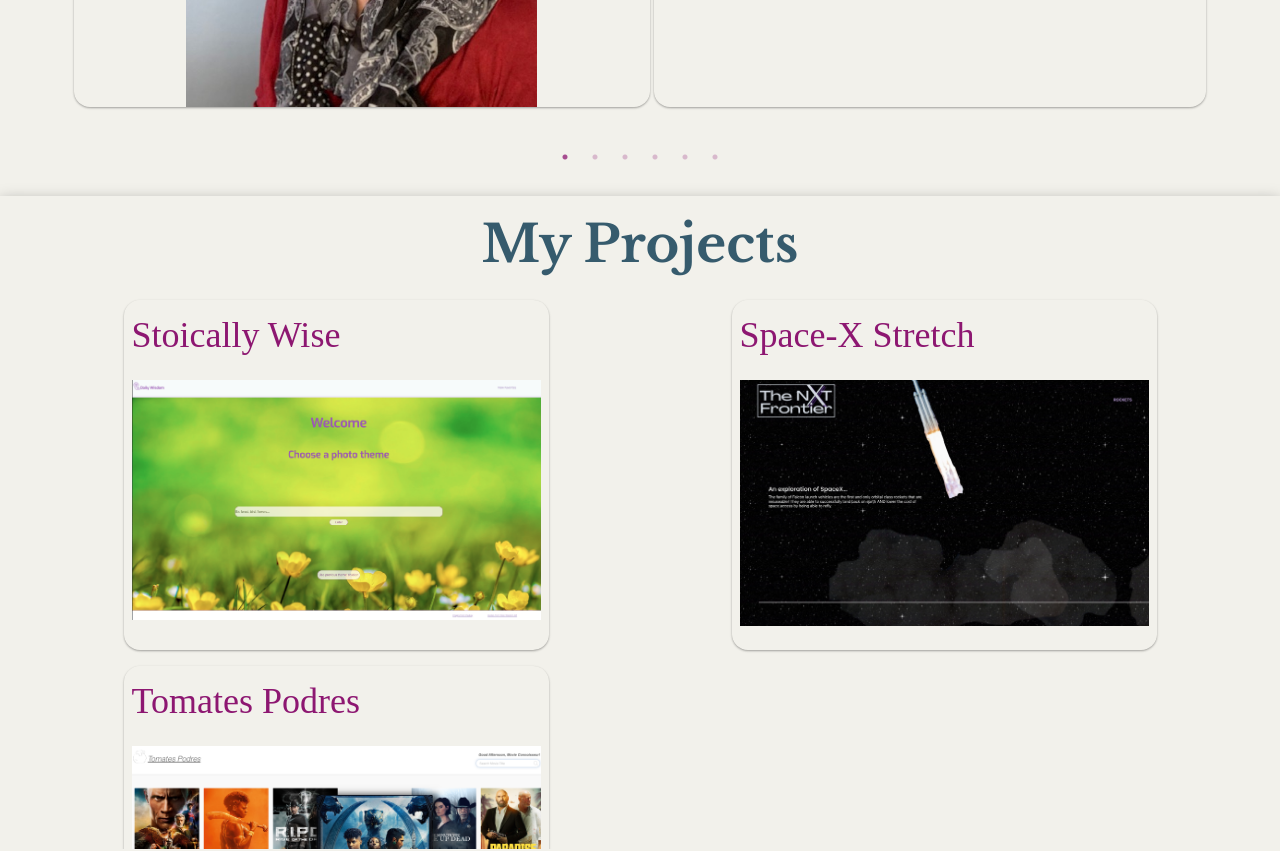
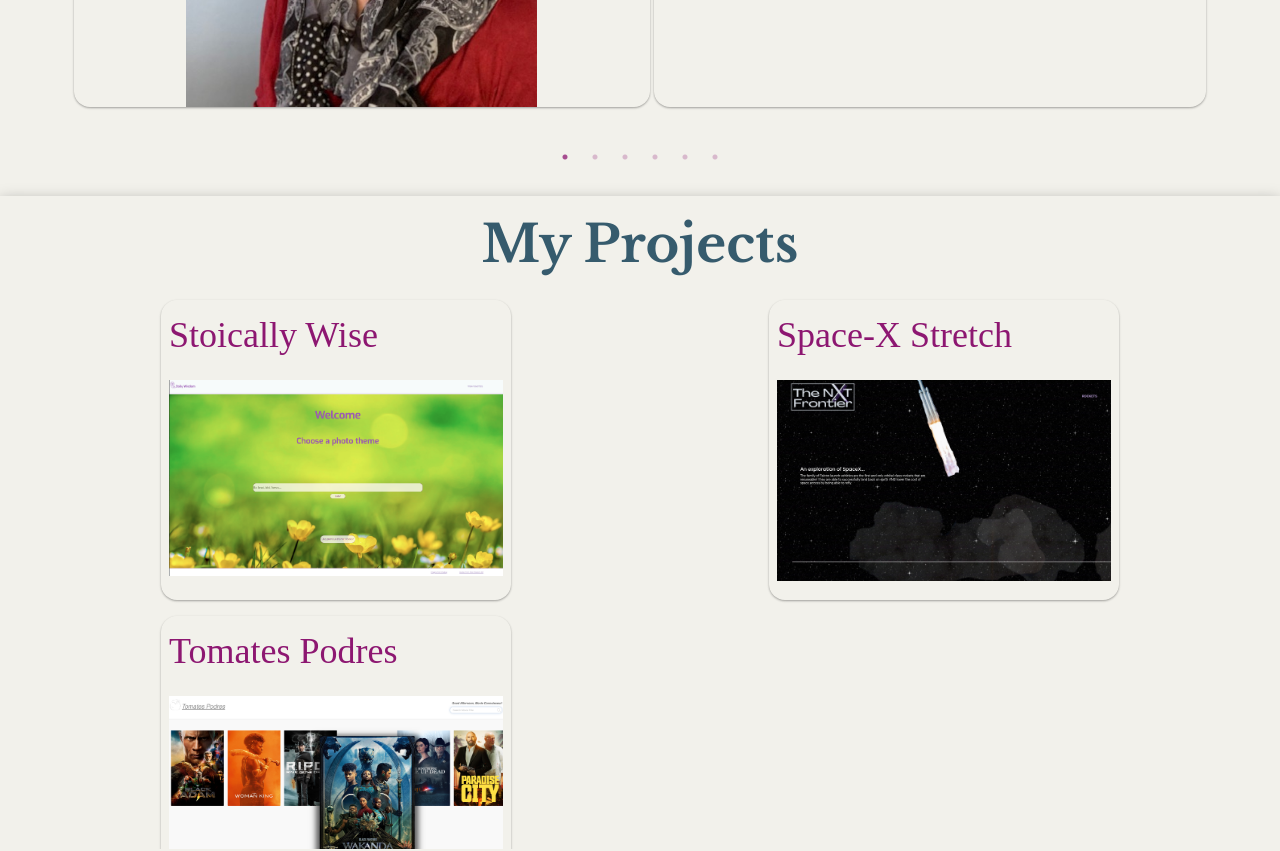
Before and after one commit to Meggs625/just_meg, a React (Vite) app: page / in a window 1280 px wide. Shown: the part 1329-2180 px from the top of the page. Built offline with nearby package versions, Linux system fonts and the light colour scheme.

Commit message:
Reduce project card size

```diff
--- a/src/components/ProjectCard/ProjectCard.module.scss
+++ b/src/components/ProjectCard/ProjectCard.module.scss
@@ -1,6 +1,6 @@
 .project_card_container {
-  height: 350px;
-  width: 425px;
+  height: 300px;
+  width: 350px;
   box-shadow: var(--box-shadow-1) 0px 1px 3px, var(--box-shadow-2) 0px 1px 2px;
   border-radius: 16px;
   padding: 8px;
```
